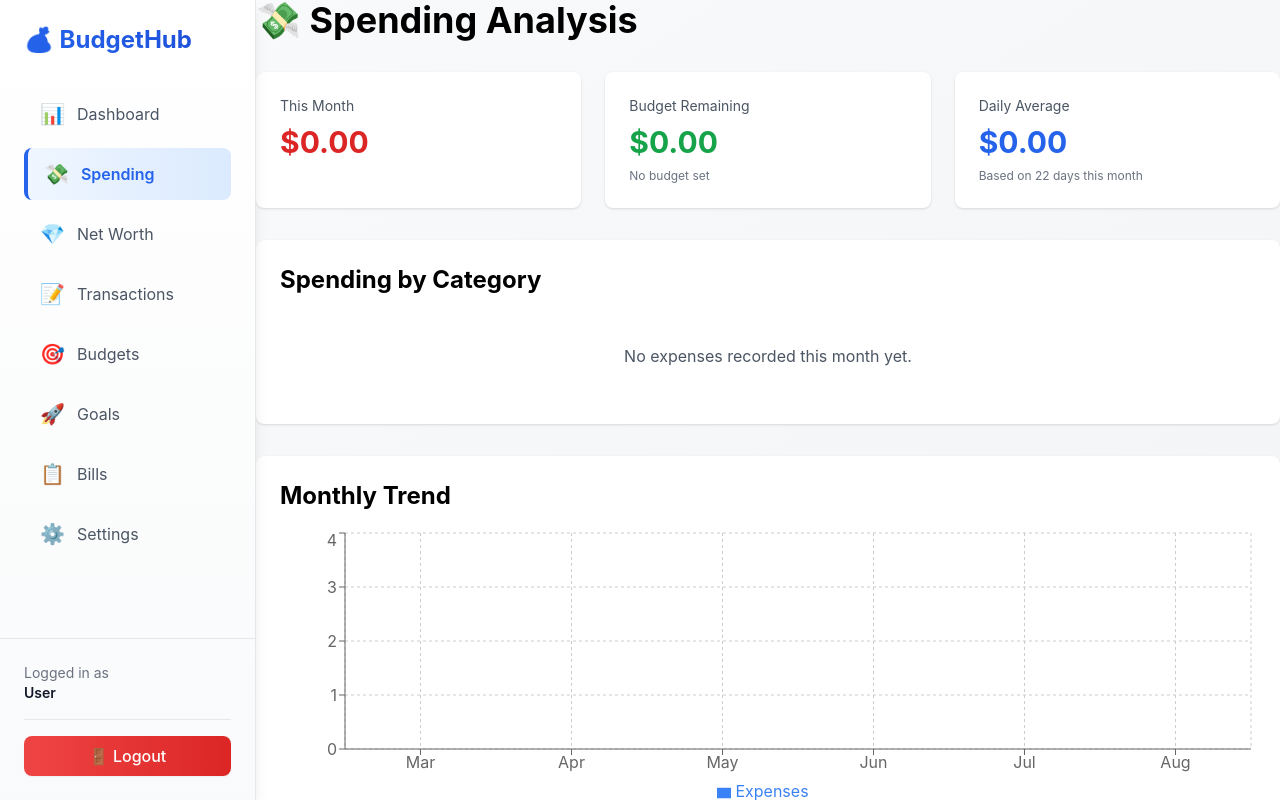
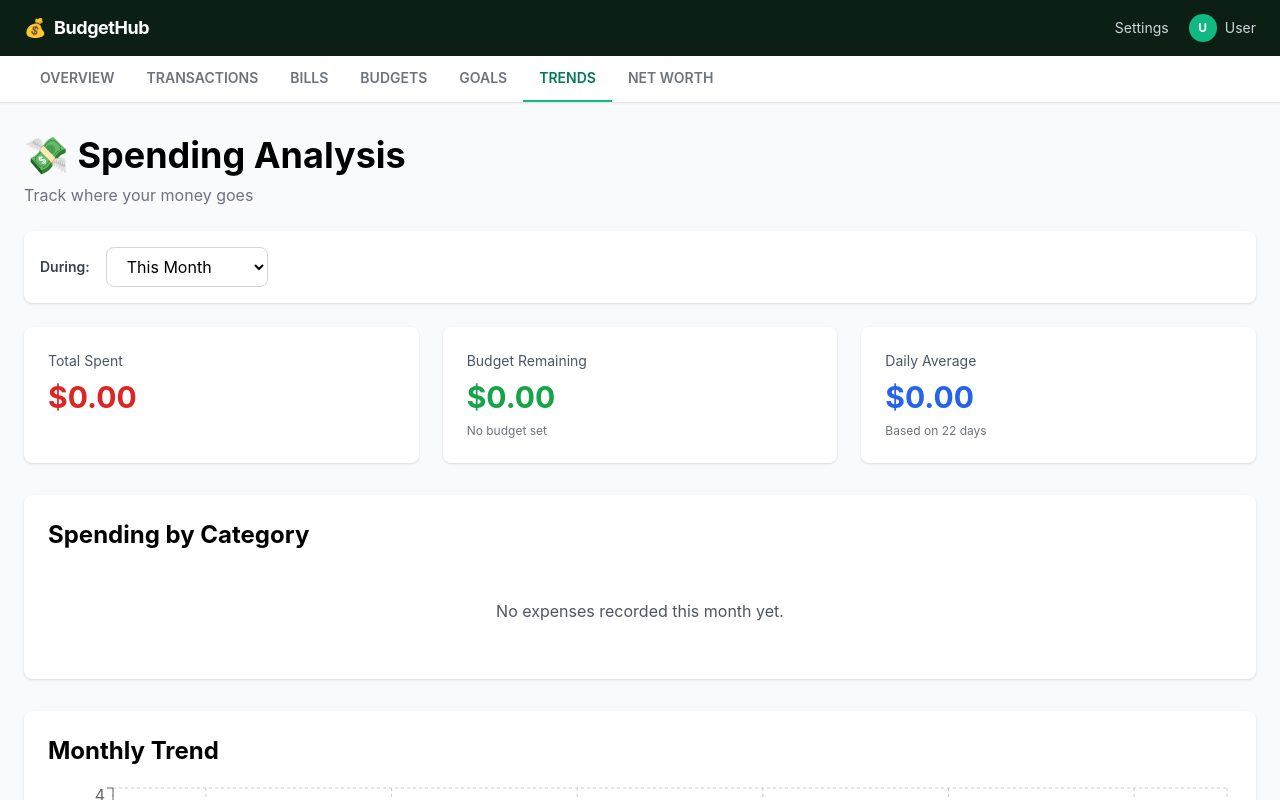
Before and after one commit to pvsugumar/budgethub, a Next.js app: page /dashboard/spending in a window 1280 px wide. Shown: the top 800 px of the page. Built offline with nearby package versions, Linux system fonts and the light colour scheme.

Commit message:
feat: Mint-inspired redesign - dark top nav with tab bar, date-range filters on Spending

```diff
--- a/src/app/dashboard/layout.tsx
+++ b/src/app/dashboard/layout.tsx
@@ -1,6 +1,6 @@
 'use client';
 
-import Sidebar from '@/components/Sidebar';
+import TopNav from '@/components/TopNav';
 
 export default function DashboardLayout({
   children,
@@ -8,9 +8,9 @@ export default function DashboardLayout({
   children: React.ReactNode;
 }) {
   return (
-    <div className="min-h-screen bg-gradient-to-br from-gray-50 to-gray-100 flex">
-      <Sidebar />
-      <main className="flex-1 md:ml-0 ml-0 pt-16 md:pt-0 overflow-auto">
+    <div className="min-h-screen bg-gray-50">
+      <TopNav />
+      <main className="max-w-[1400px] mx-auto px-4 sm:px-6 py-8">
         {children}
       </main>
     </div>
--- a/src/app/dashboard/page.tsx
+++ b/src/app/dashboard/page.tsx
@@ -94,7 +94,7 @@ export default function DashboardPage() {
   }
 
   return (
-    <div className="p-8">
+    <div>
       {/* Header */}
       <div className="mb-8">
         <h1 className="text-4xl font-bold text-gray-900">Dashboard</h1>
--- a/src/app/dashboard/spending/page.tsx
+++ b/src/app/dashboard/spending/page.tsx
@@ -19,6 +19,7 @@ export default function SpendingPage() {
   const [transactions, setTransactions] = useState<Transaction[]>([]);
   const [budgetTotal, setBudgetTotal] = useState(0);
   const [loading, setLoading] = useState(true);
+  const [range, setRange] = useState('this-month');
 
   useEffect(() => {
     const userId = localStorage.getItem('userId');
@@ -41,18 +42,27 @@ export default function SpendingPage() {
   }, []);
 
   const now = new Date();
+  const rangeCutoff = (() => {
+    const d = new Date(now);
+    if (range === 'last-3') d.setMonth(d.getMonth() - 3);
+    else if (range === 'last-6') d.setMonth(d.getMonth() - 6);
+    else if (range === 'ytd') return new Date(now.getFullYear(), 0, 1);
+    else return new Date(now.getFullYear(), now.getMonth(), 1);
+    return d;
+  })();
+
   const thisMonthExpenses = transactions.filter((t) => {
     const d = new Date(t.date);
-    return (
-      t.type === 'expense' &&
-      d.getMonth() === now.getMonth() &&
-      d.getFullYear() === now.getFullYear()
-    );
+    return t.type === 'expense' && d >= rangeCutoff && d <= now;
   });
 
   const monthTotal = thisMonthExpenses.reduce((sum, t) => sum + Number(t.amount), 0);
   const budgetRemaining = Math.max(budgetTotal - monthTotal, 0);
-  const dailyAverage = monthTotal / now.getDate();
+  const daysInRange = Math.max(
+    1,
+    Math.ceil((now.getTime() - rangeCutoff.getTime()) / (1000 * 60 * 60 * 24))
+  );
+  const dailyAverage = monthTotal / daysInRange;
 
   const byCategory = thisMonthExpenses.reduce((acc: Record<string, number>, t) => {
     acc[t.category] = (acc[t.category] || 0) + Number(t.amount);
@@ -88,11 +98,27 @@ export default function SpendingPage() {
 
   return (
     <div>
-      <h1 className="text-4xl font-bold mb-8">💸 Spending Analysis</h1>
+      <h1 className="text-4xl font-bold mb-2">💸 Spending Analysis</h1>
+      <p className="text-gray-500 mb-6">Track where your money goes</p>
+
+      {/* Filter bar */}
+      <div className="bg-white rounded-lg shadow p-4 mb-6 flex flex-wrap items-center gap-4">
+        <span className="text-sm font-semibold text-gray-700">During:</span>
+        <select
+          className="input w-auto"
+          value={range}
+          onChange={(e) => setRange(e.target.value)}
+        >
+          <option value="this-month">This Month</option>
+          <option value="last-3">Last 3 Months</option>
+          <option value="last-6">Last 6 Months</option>
+          <option value="ytd">Year to Date</option>
+        </select>
+      </div>
 
       <div className="grid grid-cols-1 md:grid-cols-3 gap-6 mb-8">
         <div className="bg-white p-6 rounded-lg shadow">
-          <p className="text-gray-600 text-sm">This Month</p>
+          <p className="text-gray-600 text-sm">Total Spent</p>
           <p className="text-3xl font-bold text-red-600 mt-2">${monthTotal.toFixed(2)}</p>
         </div>
 
@@ -107,7 +133,7 @@ export default function SpendingPage() {
         <div className="bg-white p-6 rounded-lg shadow">
           <p className="text-gray-600 text-sm">Daily Average</p>
           <p className="text-3xl font-bold text-blue-600 mt-2">${dailyAverage.toFixed(2)}</p>
-          <p className="text-gray-500 text-xs mt-2">Based on {now.getDate()} days this month</p>
+          <p className="text-gray-500 text-xs mt-2">Based on {daysInRange} days</p>
         </div>
       </div>
 
--- /dev/null
+++ b/src/components/TopNav.tsx
@@ -0,0 +1,132 @@
+'use client';
+
+import Link from 'next/link';
+import { usePathname, useRouter } from 'next/navigation';
+import { useState, useEffect, useRef } from 'react';
+
+const tabs = [
+  { href: '/dashboard', label: 'Overview' },
+  { href: '/dashboard/transactions', label: 'Transactions' },
+  { href: '/dashboard/bills', label: 'Bills' },
+  { href: '/dashboard/budgets', label: 'Budgets' },
+  { href: '/dashboard/goals', label: 'Goals' },
+  { href: '/dashboard/spending', label: 'Trends' },
+  { href: '/dashboard/net-worth', label: 'Net Worth' },
+];
+
+export default function TopNav() {
+  const pathname = usePathname();
+  const router = useRouter();
+  const [userName, setUserName] = useState('');
+  const [menuOpen, setMenuOpen] = useState(false);
+  const [mobileOpen, setMobileOpen] = useState(false);
+  const menuRef = useRef<HTMLDivElement>(null);
+
+  useEffect(() => {
+    const name = localStorage.getItem('userName');
+    const email = localStorage.getItem('userEmail');
+    setUserName(name || email || 'User');
+  }, []);
+
+  useEffect(() => {
+    const handleClickOutside = (e: MouseEvent) => {
+      if (menuRef.current && !menuRef.current.contains(e.target as Node)) {
+        setMenuOpen(false);
+      }
+    };
+    document.addEventListener('mousedown', handleClickOutside);
+    return () => document.removeEventListener('mousedown', handleClickOutside);
+  }, []);
+
+  const handleLogout = () => {
+    localStorage.removeItem('userId');
+    localStorage.removeItem('userEmail');
+    localStorage.removeItem('userName');
+    router.push('/auth/login');
+  };
+
+  const initial = userName.charAt(0).toUpperCase() || 'U';
+
+  return (
+    <div className="sticky top-0 z-40">
+      {/* Top bar */}
+      <header className="bg-[#0b1f14] text-white">
+        <div className="max-w-[1400px] mx-auto px-4 sm:px-6 flex items-center justify-between h-14">
+          <div className="flex items-center gap-3">
+            <button
+              className="md:hidden text-white text-xl"
+              onClick={() => setMobileOpen(!mobileOpen)}
+            >
+              {mobileOpen ? '✕' : '☰'}
+            </button>
+            <Link href="/dashboard" className="flex items-center gap-2 font-bold text-lg tracking-tight">
+              <span className="text-emerald-400">💰</span>
+              <span>BudgetHub</span>
+            </Link>
+          </div>
+
+          <div className="flex items-center gap-5 text-sm text-gray-300">
+            <Link href="/dashboard/settings" className="hidden sm:inline hover:text-white transition-colors">
+              Settings
+            </Link>
+            <div className="relative" ref={menuRef}>
+              <button
+                onClick={() => setMenuOpen(!menuOpen)}
+                className="flex items-center gap-2 hover:text-white transition-colors"
+              >
+                <span className="w-7 h-7 rounded-full bg-emerald-500 text-white flex items-center justify-center text-xs font-bold">
+                  {initial}
+                </span>
+                <span className="hidden sm:inline">{userName}</span>
+              </button>
+              {menuOpen && (
+                <div className="absolute right-0 mt-2 w-44 bg-white text-gray-800 rounded-lg shadow-lg border border-gray-200 overflow-hidden">
+                  <Link
+                    href="/dashboard/settings"
+                    className="block px-4 py-2 text-sm hover:bg-gray-50"
+                    onClick={() => setMenuOpen(false)}
+                  >
+                    Profile & Settings
+                  </Link>
+                  <button
+                    onClick={handleLogout}
+                    className="w-full text-left px-4 py-2 text-sm text-red-600 hover:bg-red-50"
+                  >
+                    Log Out
+                  </button>
+                </div>
+              )}
+            </div>
+          </div>
+        </div>
+      </header>
+
+      {/* Tab bar */}
+      <nav
+        className={`bg-white border-b border-gray-200 shadow-sm ${
+          mobileOpen ? 'block' : 'hidden md:block'
+        }`}
+      >
+        <div className="max-w-[1400px] mx-auto px-4 sm:px-6 flex flex-col md:flex-row md:items-center overflow-x-auto">
+          {tabs.map((tab) => {
+            const isActive = pathname === tab.href;
+            return (
+              <Link
+                key={tab.href}
+                href={tab.href}
+                onClick={() => setMobileOpen(false)}
+                className={`whitespace-nowrap px-4 py-3 text-sm font-semibold border-b-2 transition-colors ${
+                  isActive
+                    ? 'border-emerald-500 text-emerald-700'
+                    : 'border-transparent text-gray-500 hover:text-gray-800'
+                }`}
+              >
+                {tab.label.toUpperCase()}
+              </Link>
+            );
+          })}
+        </div>
+      </nav>
+    </div>
+  );
+}
```
